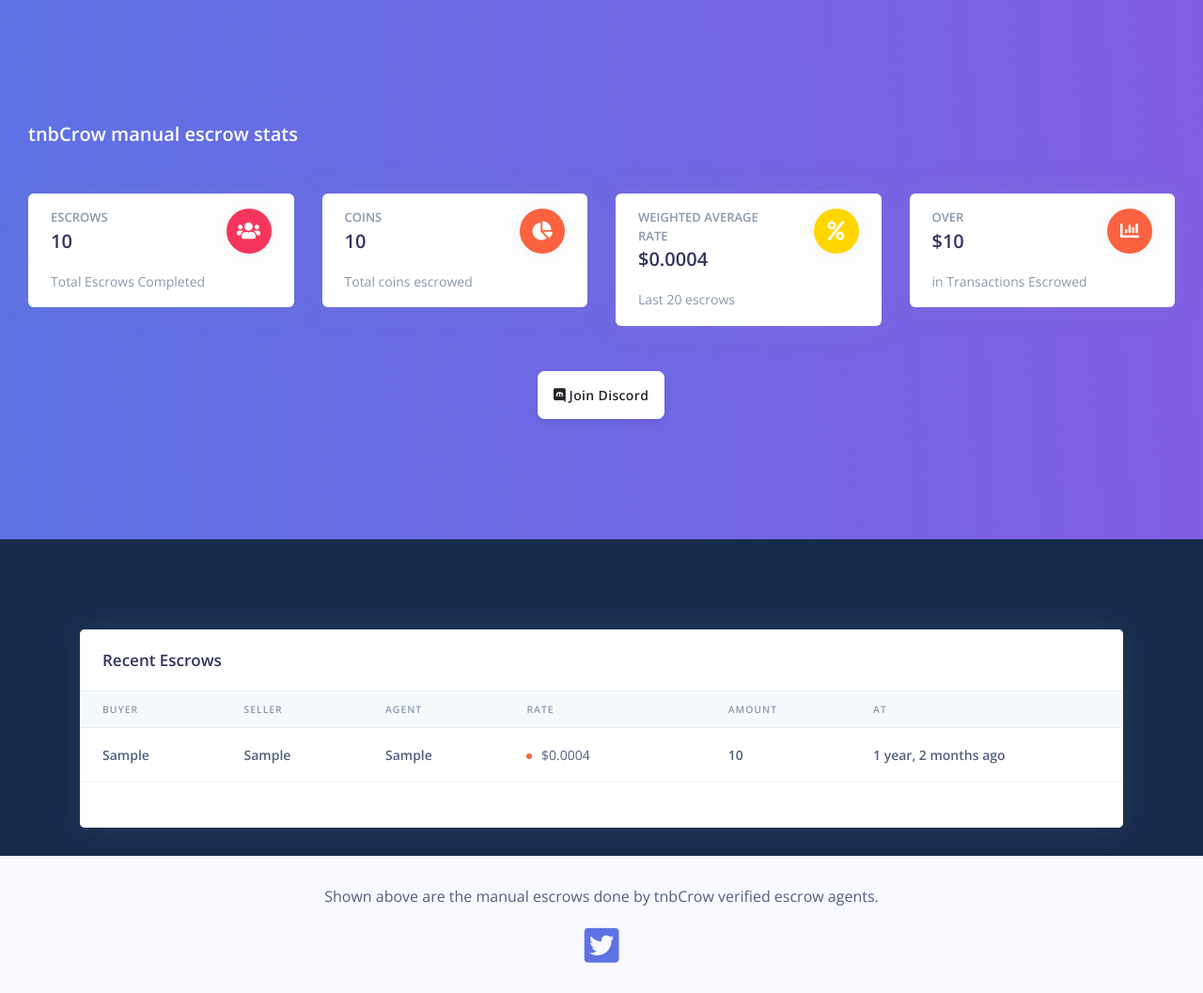
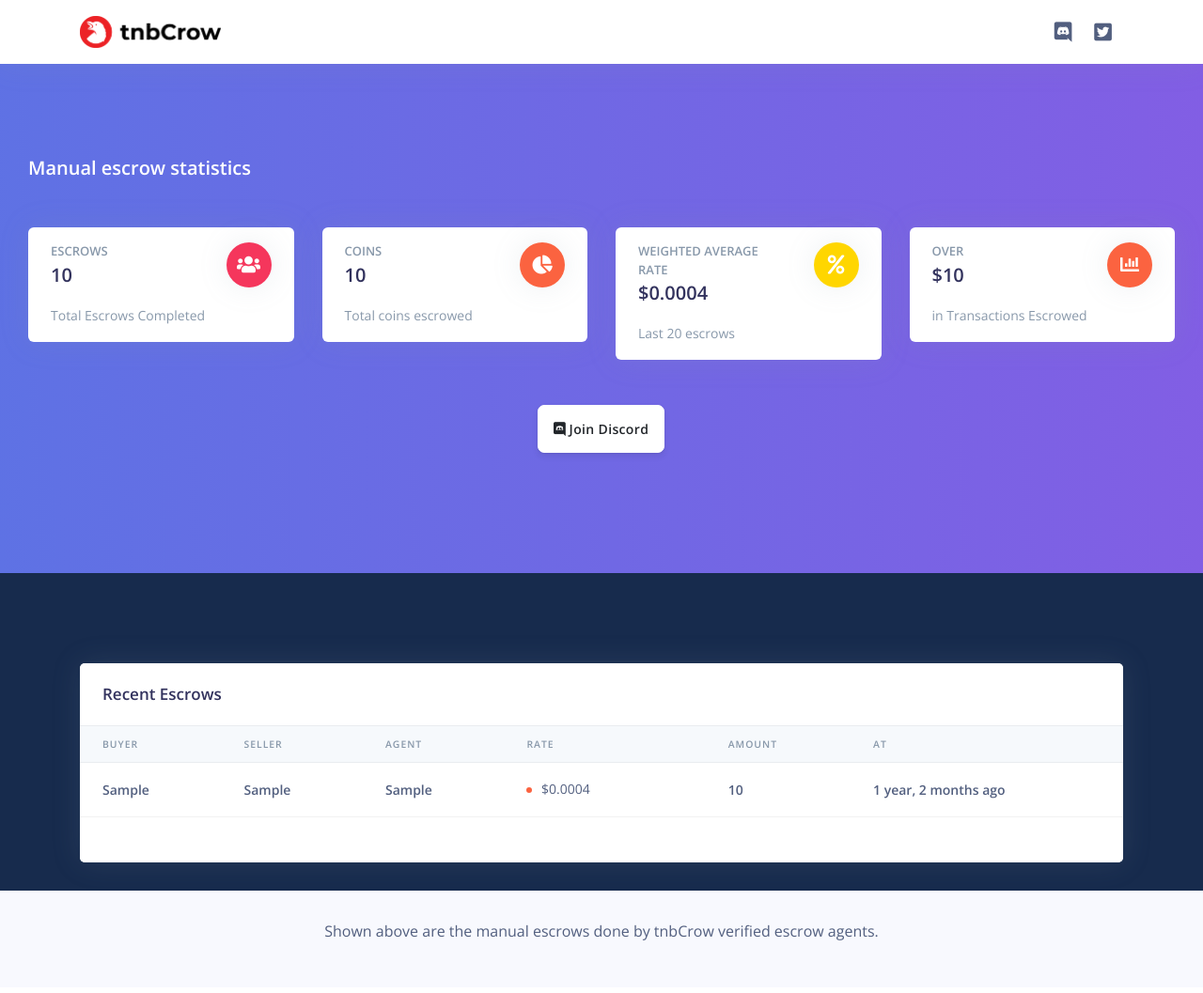
Before and after one commit to tnbCrow/crow-mvp, a Django app: page / in a window 1280 px wide. Shown: the whole page at 94% size. After the commit the page ends 1001 px from the top, so only its background shows below. Run offline with Django 3.2, Linux system fonts and the light colour scheme; tables that the repository leaves empty hold one stand-in row (values such as "Sample post"); some libraries are stand-ins or nearby versions.

Commit message:
added navbar and updated the links

```diff
--- a/trades/templates/home.html
+++ b/trades/templates/home.html
@@ -15,10 +15,25 @@
 <meta property="og:image" content="{% static 'og.png' %}">
 
 <body class="bg-default">
+<!-- Navbar info -->
+      <nav class="navbar navbar-expand-lg bg-white navbar-light position-sticky fixed-top shadow">
+        <div class="container">
+          <a class="navbar-brand" href="#"><img width="150" src="{% static 'logo_wordmark.png' %}"> </a>
+
+            <a class="nav-link nav-link-icon ml-auto" href="https://discord.com/invite/4uQ24mNxXj" target="_blank">
+            <i class="fab fa-discord fa-lg"></i>
+            </a>
+            <a class="nav-link nav-link-icon" href="https://twitter.com/tnbcrow" target="_blank">
+                <i class="fab fa-twitter-square fa-lg"></i>
+            </a>
+
+          </div>
+        </div>
+      </nav>
   <div class="main-content">
-    <div class="header bg-gradient-primary pb-8 pt-5 pt-md-8">
+    <div class="header bg-gradient-primary pb-8 pt-5 pt-md-7">
       <div class="container-fluid">
-        <h2 class="mb-5 text-white">tnbCrow manual escrow stats</h2>
+        <h2 class="mb-5 text-white">Manual escrow statistics</h2>
         <div class="header-body">
           <div class="row">
             <div class="col-xl-3 col-lg-6">
@@ -204,7 +219,6 @@
       <div class="col-xl-6 m-auto text-center">
         <div class="copyright">
           <p>Shown above are the manual escrows done by tnbCrow verified escrow agents.</p>
-           <a href="https://twitter.com/tnbcrow" target="_blank"><i class="fab fa-twitter-square fa-3x"></i> </a>
         </div>
       </div>
     </div>
```
Also changed, not shown: static/logo_wordmark.png (added).
